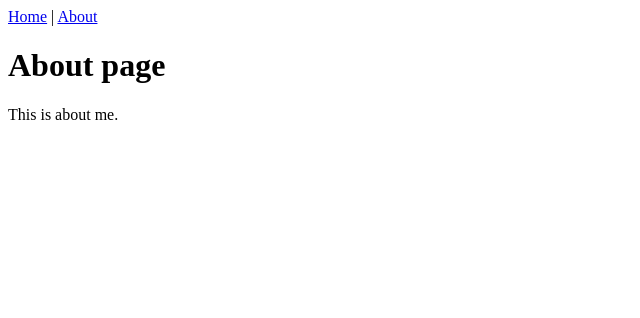
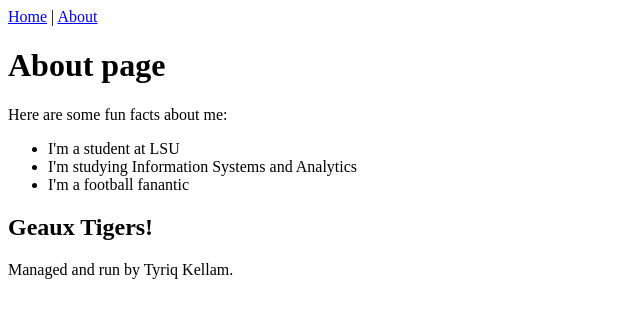
Before and after one commit to tkella3/django_tk, a Django app: page /about/ in a window 1280 px wide. Shown: the top 318 px of the page, without its empty margins (0-640 px from the left). Run offline with Django 4.2, Linux system fonts and the light colour scheme.

Commit message:
updates to html pages

```diff
--- a/pages/templates/about.html
+++ b/pages/templates/about.html
@@ -5,7 +5,14 @@
 <h1>About page</h1>
 
 <div>
-  <p>This is about me.</p>
+  <p>Here are some fun facts about me:</p>
+  <ul>
+  <li>I'm a student at LSU</li>
+  <li>I'm studying Information Systems and Analytics</li>
+  <li>I'm a football fanantic</li>
+</ul>
 </div>
 
+<h2>Geaux Tigers!</h2>
+
 {% endblock content %}
--- a/pages/templates/base.html
+++ b/pages/templates/base.html
@@ -7,3 +7,7 @@
 
 {% block content %}
 {% endblock content %}
+
+<footer>
+  Managed and run by Tyriq Kellam.
+</footer>
--- a/pages/templates/home.html
+++ b/pages/templates/home.html
@@ -5,7 +5,7 @@
 <h1>Homepage</h1>
 
 <div>
-  <p>This is a home page.</p>
+  <p>Welcome to my home page. My name is Tyriq.</p>
 </div>
 
 {% endblock content %}
```
